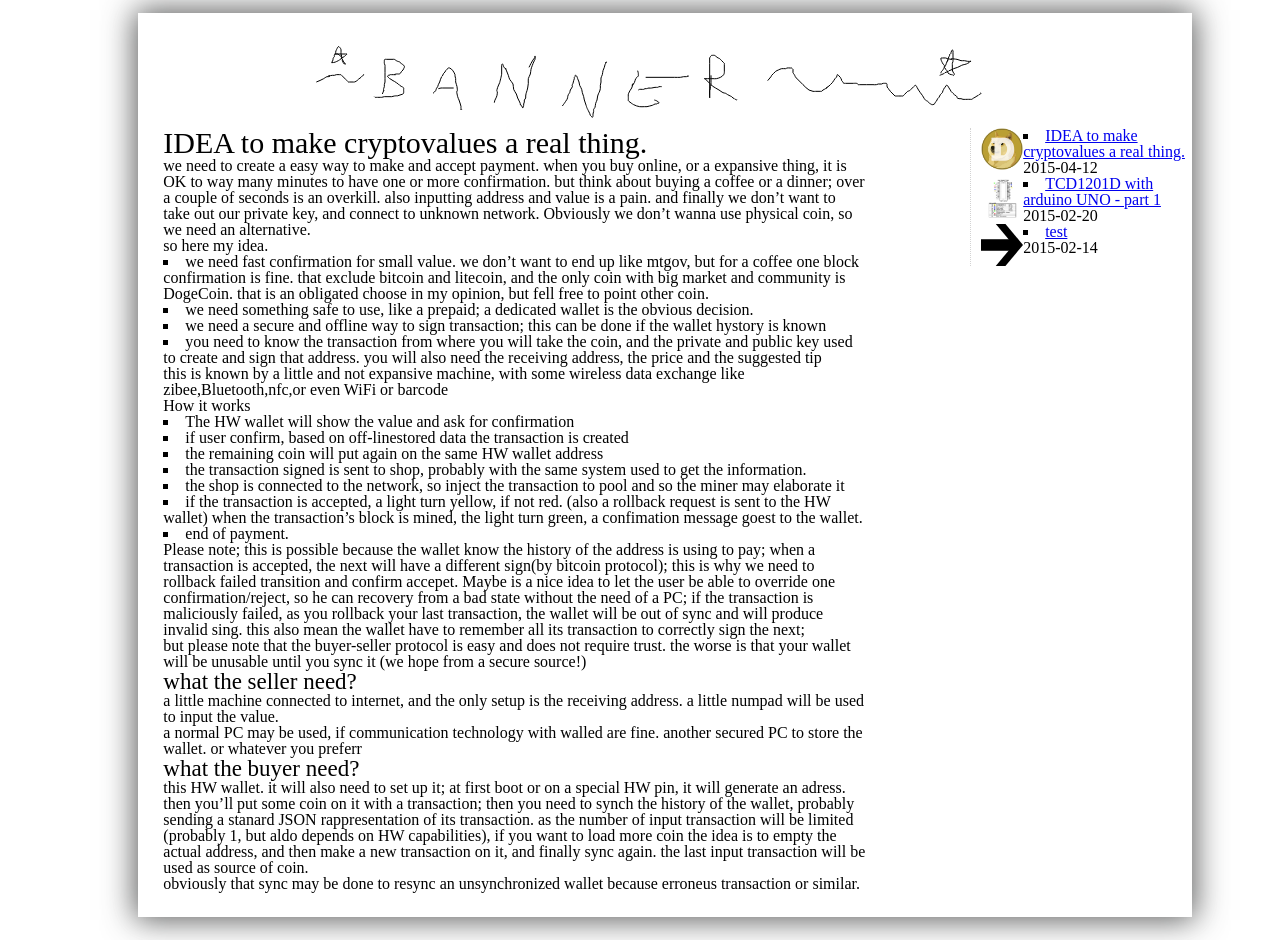
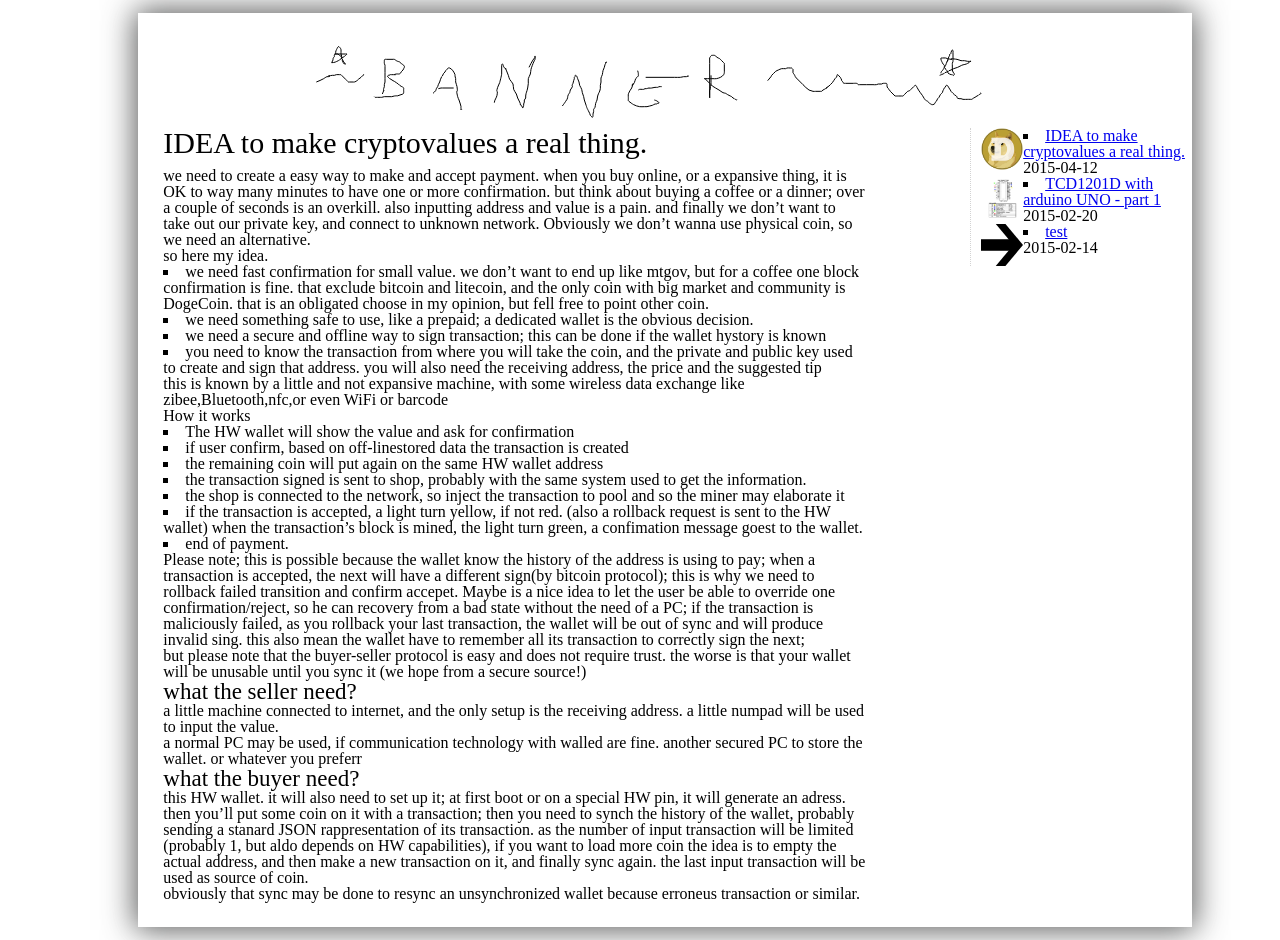
Before and after one commit to MauroMombelli/mauromombelli.github.io, a Jekyll site: the page built from _posts/2015/2015-04-12-Release-the-crypto.md, in a window 1280 px wide. Built offline with Jekyll 4.4.1, drawn with Linux system fonts in a browser that asks for light colours.

Commit message:
addding h1

```diff
--- a/css/main.css
+++ b/css/main.css
@@ -44,6 +44,8 @@
 
 h1 {
 	font-size: 30px;
+	margin:0 auto;
+	margin-bottom:10px;
 }
 
 h2 {
```
